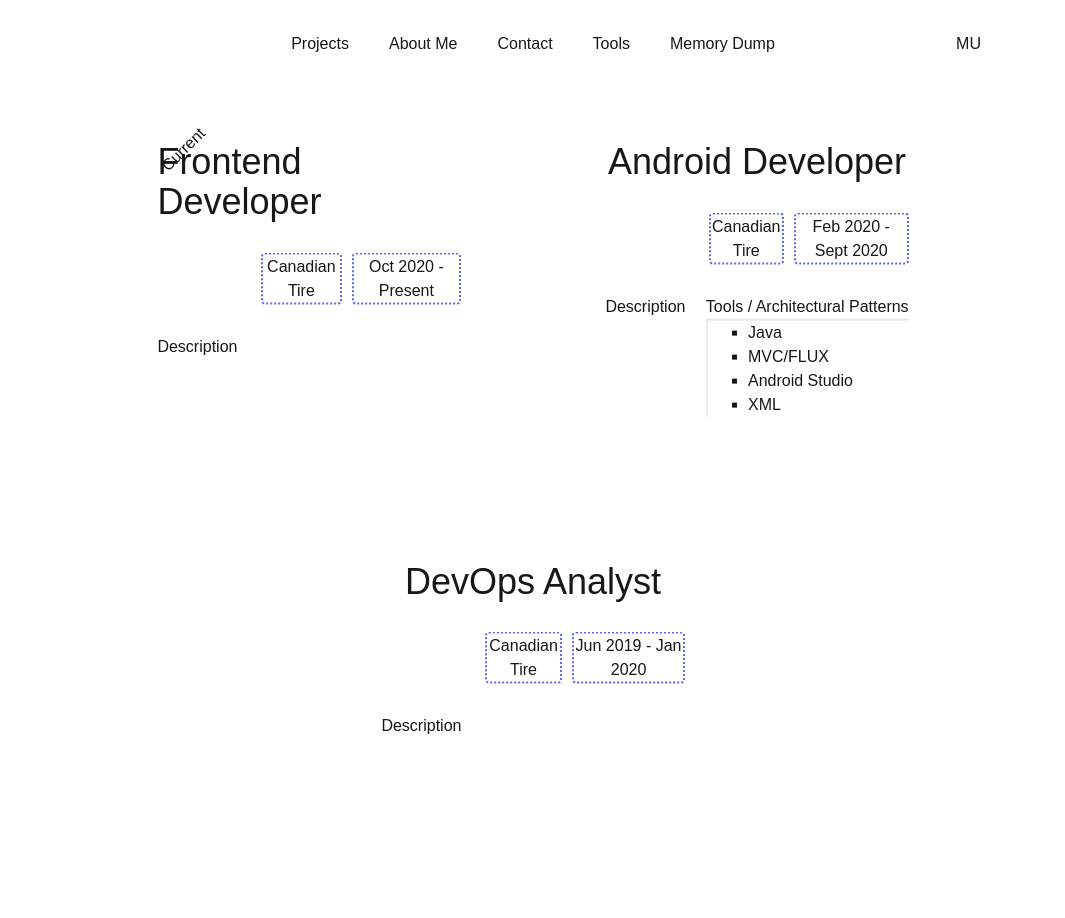
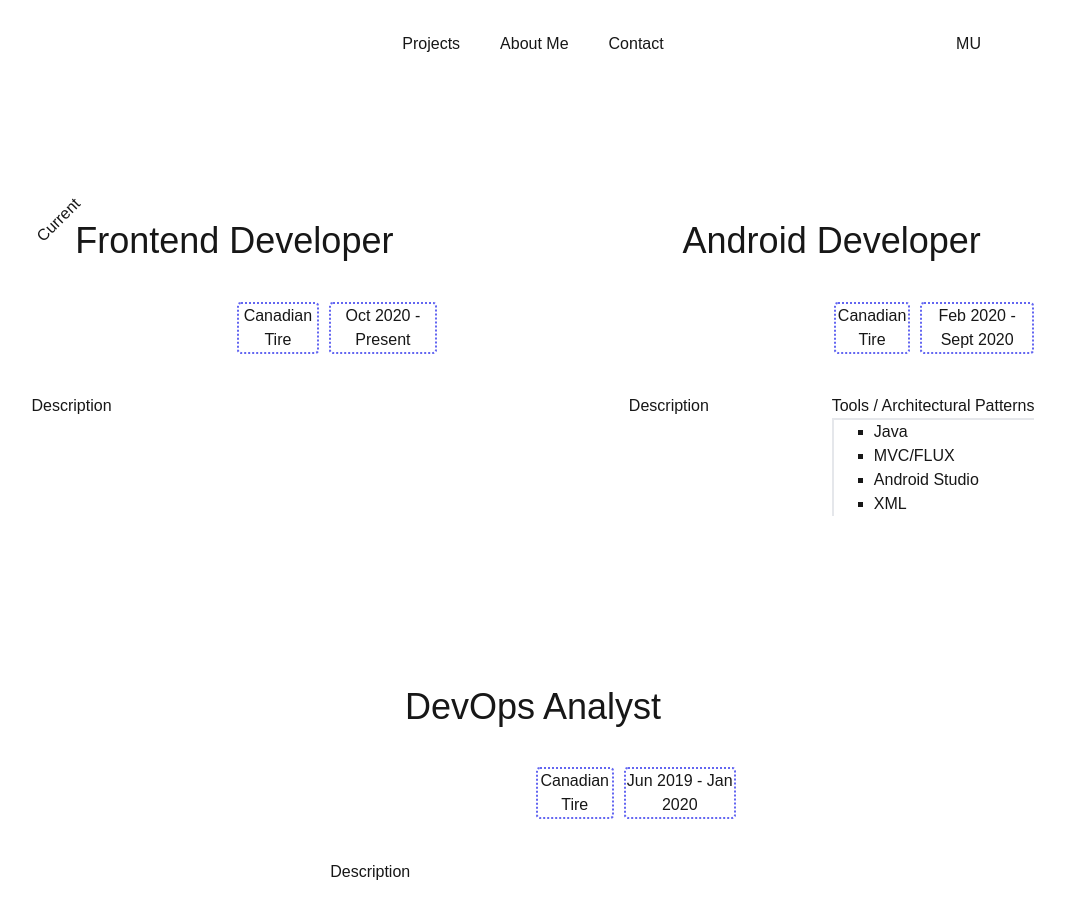
Before and after one commit to iceicles/portfolio, a Next.js app: page /about-me in a window 1280 px wide. Shown: the top 918 px of the page, without its empty margins (107-1172 px from the left). Before the commit the page ends 800 px from the top, so only its background shows below. Built offline with nearby package versions, Linux system fonts and the light colour scheme.

Commit message:
minor cleanup/edits to header nav and styling

```diff
--- a/app/about-me/page.tsx
+++ b/app/about-me/page.tsx
@@ -4,9 +4,9 @@ export default function About() {
   return (
     <>
       <main>
-        <div className='w-[75vw] mt-[5vh] absolute top-[50%] left-[50%] translate-x-[-50%] translate-y-[-50%]'>
+        <>
           <MainSection />
-        </div>
+        </>
       </main>
     </>
   );
--- a/components/Header/constants.ts
+++ b/components/Header/constants.ts
@@ -16,14 +16,15 @@ export const HeaderNavs: HeaderNav[] = [
         value: 'Contact',
         href: '/contact'
     },
-    {
-        id: 4,
-        value: 'Tools',
-        href: '/tools'
-    },
-    {
-        id: 5,
-        value: 'Memory Dump',
-        href: '/memory-dump'
-    },
+    /* don't need these for now */
+    // {
+    //     id: 4,
+    //     value: 'Tools',
+    //     href: '/tools'
+    // },
+    // {
+    //     id: 5,
+    //     value: 'Memory Dump',
+    //     href: '/memory-dump'
+    // },
 ]
--- a/components/Header/index.tsx
+++ b/components/Header/index.tsx
@@ -6,7 +6,7 @@ import Link from 'next/link';
 const Header: FC<{}> = ({}) => {
   return (
     <>
-      <div className='flex align-element justify-center py-4 sm:gap-x-16 sm:items-center sm:py-8 relative'>
+      <div className='flex align-element justify-center py-4 sm:gap-x-16 sm:items-center sm:py-8 relative mb-[10vh]'>
         <nav className='flex gap-10'>
           {HeaderNavs.map((el, _i) => (
             <HeaderNav key={_i} value={el.value} href={el.href} />
--- a/containers/about-page/main-section/index.tsx
+++ b/containers/about-page/main-section/index.tsx
@@ -1,3 +1,4 @@
+import React from 'react';
 import AboutMeCard from '../../../components/Card/AboutMeCard';
 import { AboutMeCards } from './constants';
 
@@ -5,9 +6,8 @@ const MainSection = () => {
   return (
     <div className='flex gap-y-[5vw] justify-evenly flex-wrap border-dotted'>
       {AboutMeCards.map((card) => (
-        <>
+        <React.Fragment key={card.id}>
           <AboutMeCard
-            id={card.id}
             isCurrent={card.isCurrent}
             title={card.title}
             href={card.href}
@@ -17,7 +17,7 @@ const MainSection = () => {
             isTools={card.isTools}
             tools={card.tools}
           />
-        </>
+        </React.Fragment>
       ))}
     </div>
   );
```
